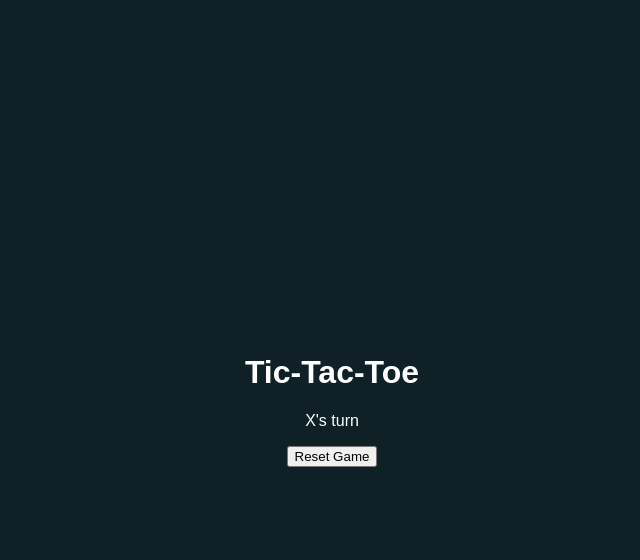
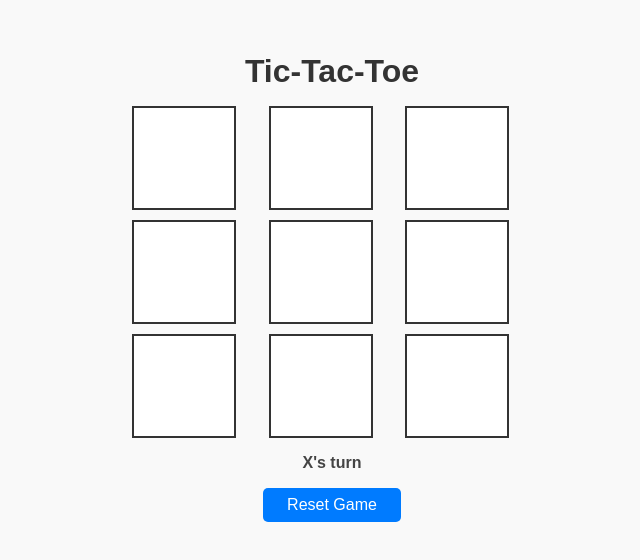
Before and after one commit to kalyankumarnaik/SCT_WD_3, a plain HTML site: page index.html in a window 1280 px wide. Shown: the whole page, without its empty margins (308-948 px from the left). Drawn offline with Linux system fonts and the light colour scheme.

Commit message:
Update style.css

```diff
--- a/style.css
+++ b/style.css
@@ -1,49 +1,61 @@
 body {
-  font-family: 'Arial', sans-serif;
-  background: #0f2027;
-  color: white;
-  display: flex;
-  justify-content: center;
-  align-items: center;
-  height: 100vh;
+  font-family: Arial, sans-serif;
+  background-color: #f9f9f9;
+  text-align: center;
   margin: 0;
+  padding: 2rem;
 }
 
 .container {
-  text-align: center;
+  max-width: 400px;
+  margin: auto;
 }
 
-#display {
-  font-size: 3rem;
-  margin: 20px 0;
+h1 {
+  margin-bottom: 1rem;
+  color: #333;
 }
 
-.buttons button {
-  margin: 10px;
-  padding: 10px 20px;
+.board {
+  display: grid;
+  grid-template-columns: repeat(3, 1fr);
+  gap: 10px;
+  margin-bottom: 1rem;
+}
+
+.cell {
+  width: 100px;
+  height: 100px;
+  background-color: #fff;
+  border: 2px solid #333;
+  font-size: 2rem;
+  display: flex;
+  align-items: center;
+  justify-content: center;
+  cursor: pointer;
+  transition: background-color 0.3s;
+}
+
+.cell:hover {
+  background-color: #f0f0f0;
+}
+
+#status {
+  font-weight: bold;
+  margin: 1rem 0;
+  color: #444;
+}
+
+#reset-button {
+  padding: 0.5rem 1.5rem;
   font-size: 1rem;
+  background-color: #007bff;
+  color: white;
   border: none;
   border-radius: 5px;
   cursor: pointer;
-  background: #00c6ff;
-  color: #000;
-  transition: background 0.3s;
 }
 
-.buttons button:hover {
-  background: #0072ff;
-  color: white;
+#reset-button:hover {
+  background-color: #0056b3;
 }
-
-#laps {
-  list-style: none;
-  padding: 0;
-  margin-top: 20px;
-}
-
-#laps li {
-  background: rgba(255, 255, 255, 0.1);
-  margin: 5px;
-  padding: 8px;
-  border-radius: 4px;
-}
```
